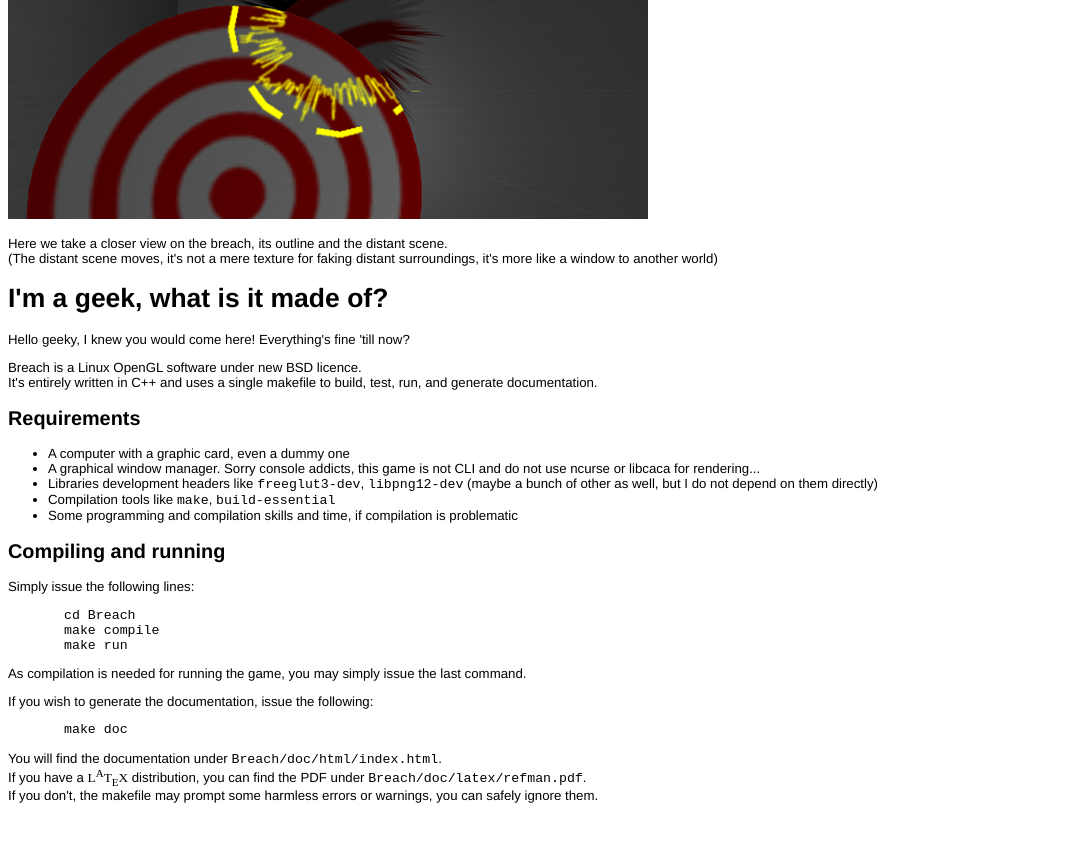
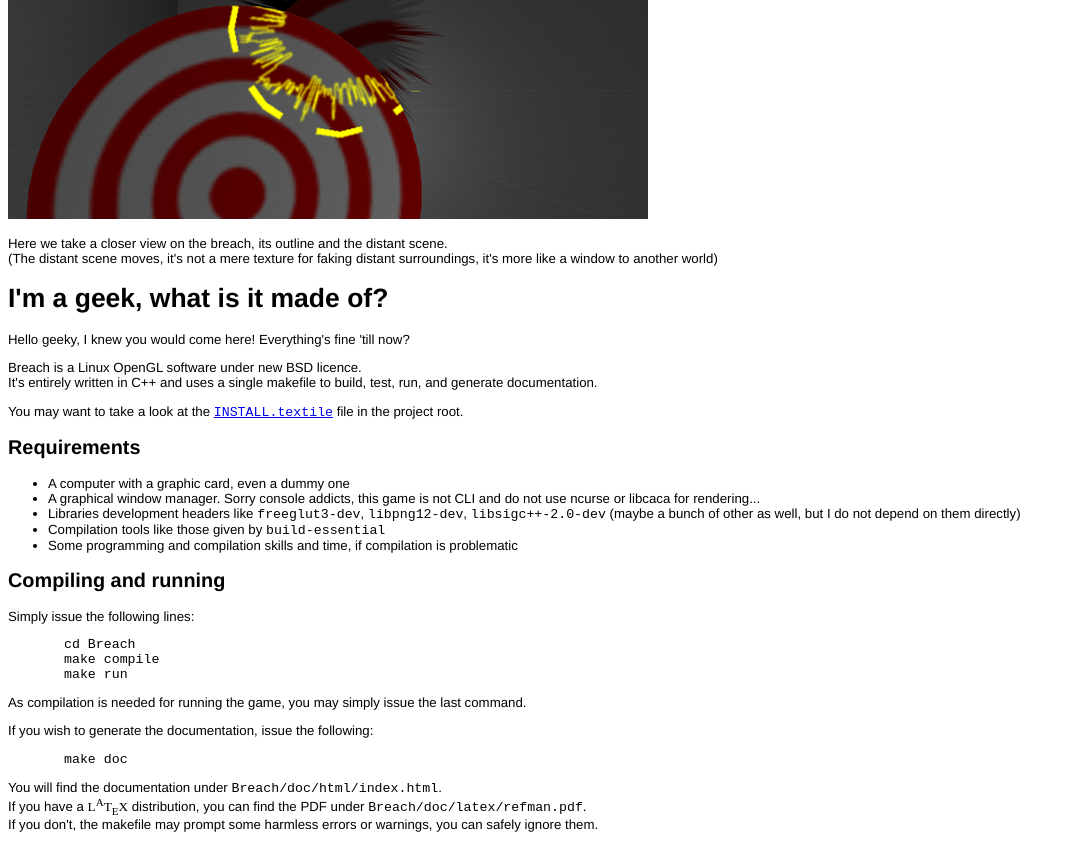
Before and after one commit to ofavre/Breach, a plain HTML site: page index.html in a window 1280 px wide. Shown: the part 3152-3997 px from the top of the page, without its empty margins (0-1075 px from the left). Before the commit the page ends 3968 px from the top, so only its background shows below. Drawn offline with Linux system fonts and the light colour scheme.

Commit message:
Update dependencies. Link to INSTALL.textile file

```diff
--- a/index.html
+++ b/index.html
@@ -168,13 +168,16 @@ WARRANTIES OF MERCHANTIBILITY AND FITNESS FOR A PARTICULAR PURPOSE.</pre>
 		Breach is a Linux OpenGL software under new BSD licence.<br/>
 		It's entirely written in C++ and uses a single makefile to build, test, run, and generate documentation.
 		</p>
+		<p>
+		You may want to take a look at the <a href="https://github.com/ofavre/Breach/blob/master/INSTALL.textile"><span class="monospaced">INSTALL.textile</span></a> file in the project root.
+		</p>
 
 		<h2><a id="requirements">Requirements</a></h2>
 		<ul>
 			<li>A computer with a graphic card, even a dummy one</li>
 			<li>A graphical window manager. Sorry console addicts, this game is not CLI and do not use ncurse or libcaca for rendering...</li>
-			<li>Libraries development headers like <span class="monospaced">freeglut3-dev</span>, <span class="monospaced">libpng12-dev</span> (maybe a bunch of other as well, but I do not depend on them directly)</li>
-			<li>Compilation tools like <span class="monospaced">make</span>, <span class="monospaced">build-essential</span></li>
+			<li>Libraries development headers like <span class="monospaced">freeglut3-dev</span>, <span class="monospaced">libpng12-dev</span>, <span class="monospaced">libsigc++-2.0-dev</span> (maybe a bunch of other as well, but I do not depend on them directly)</li>
+			<li>Compilation tools like those given by <span class="monospaced">build-essential</span></li>
 			<li>Some programming and compilation skills and time, if compilation is problematic</li>
 		</ul>
 
```
